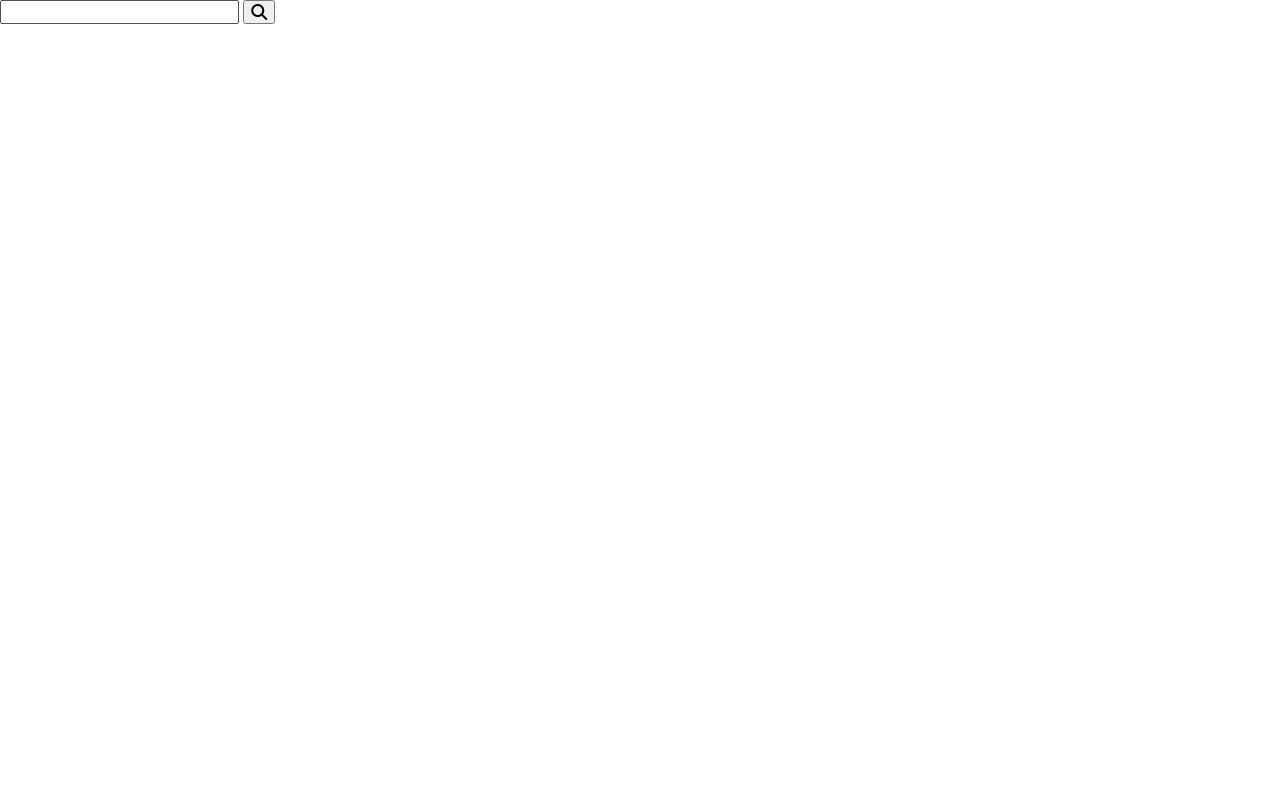
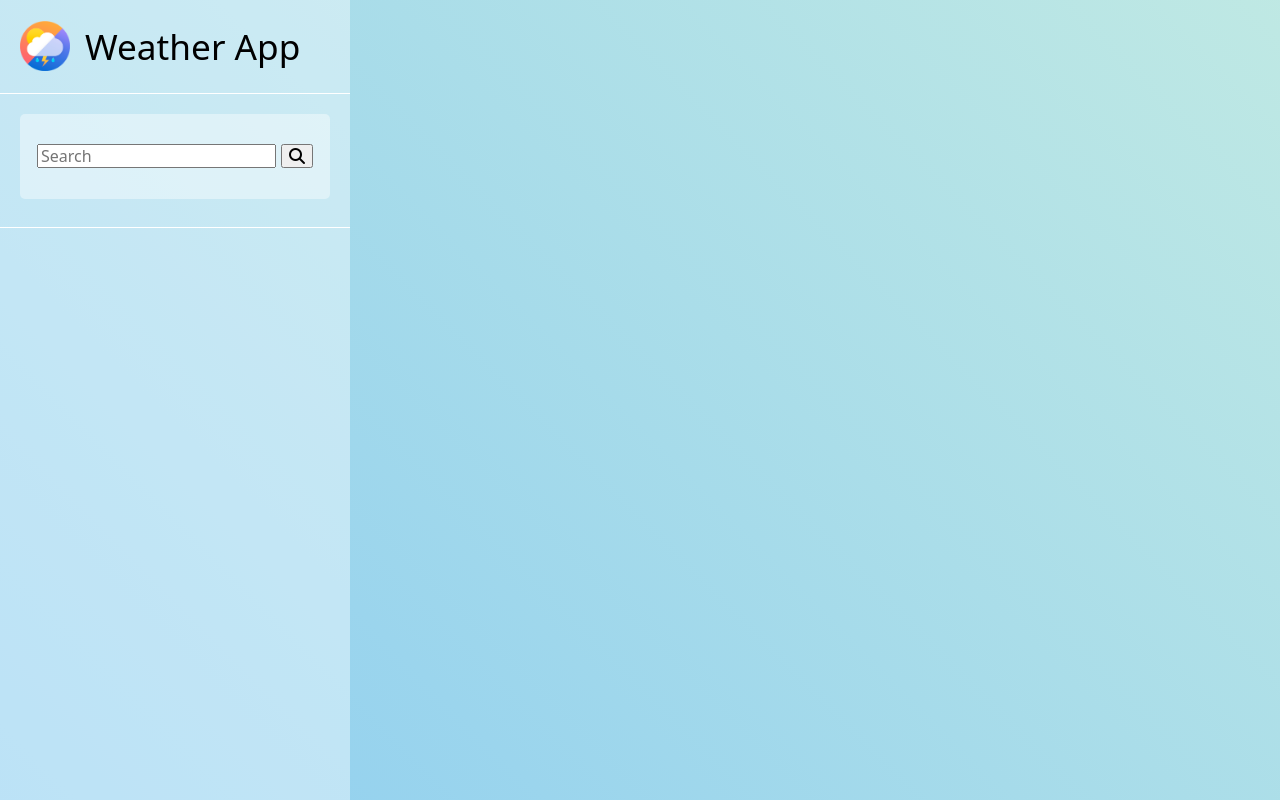
Before and after one commit to AliceAndree/odin-weather-app, a website built with webpack: page src/template.html in a window 1280 px wide. Built offline with nearby package versions, Linux system fonts and the light colour scheme.

Commit message:
sidebar ui

```diff
--- a/src/index.js
+++ b/src/index.js
@@ -7,6 +7,14 @@ submitLocation.addEventListener('click', () => {
   const location = document.querySelector('#search-location').value;
   getWeatherData(location);
 });
+
+const addLogoImg = async () => {
+  const imgSource = await import('./assets/logo.png');
+  const imgNode = document.querySelector('#logo');
+  imgNode.src = imgSource.default;
+};
+
+addLogoImg();
 
 const getWeatherData = async (location) => {
   const data = await fetchWeatherData(location);
--- a/src/styles.css
+++ b/src/styles.css
@@ -1,5 +1,60 @@
 @import './reset.css';
 
+:root {
+  --gradient-blue: linear-gradient(
+    45deg,
+    hsla(201, 77%, 75%, 1) 0%,
+    hsla(173, 48%, 83%, 1) 100%
+  );
+
+  --transparent-white: hsla(0, 0%, 100%, 0.4);
+}
+
 body {
+  display: flex;
   height: 100svh;
+  background: var(--gradient-blue);
 }
+
+#sidebar {
+  display: flex;
+  flex-direction: column;
+  gap: 20px;
+  width: 350px;
+  background-color: var(--transparent-white);
+
+  hr {
+    width: 100%;
+    border: none;
+    border-bottom: solid 1px white;
+  }
+}
+
+#title {
+  display: flex;
+  align-items: center;
+  gap: 15px;
+  padding: 20px;
+  border-bottom: solid 1px white;
+
+  img {
+    height: 50px;
+    width: 50px;
+  }
+
+  h1 {
+    font-size: 2.2rem;
+  }
+}
+
+#searchbar {
+  display: flex;
+  justify-content: center;
+  align-items: center;
+  gap: 5px;
+  width: 310px;
+  height: 85px;
+  background-color: var(--transparent-white);
+  border-radius: 5px;
+  margin: 0 auto;
+}
--- a/src/template.html
+++ b/src/template.html
@@ -10,9 +10,28 @@
     <title>Document</title>
   </head>
   <body>
-    <input type="search" name="search-location" id="search-location" />
-    <button id="submit-location">
-      <i class="fa-solid fa-magnifying-glass"></i>
-    </button>
+    <div id="sidebar">
+      <div id="title">
+        <img id="logo" src="#" alt="" />
+        <h1>Weather App</h1>
+      </div>
+      <div id="searchbar">
+        <input
+          type="search"
+          name="search-location"
+          id="search-location"
+          placeholder="Search"
+        />
+        <button id="submit-location">
+          <i class="fa-solid fa-magnifying-glass"></i>
+        </button>
+      </div>
+      <hr />
+    </div>
+    <div id="container">
+      <div id="current-weather"></div>
+      <div id="hours-weather"></div>
+      <div id="previsions-weather"></div>
+    </div>
   </body>
 </html>
```
Also changed, not shown: src/assets/logo.png (added).
